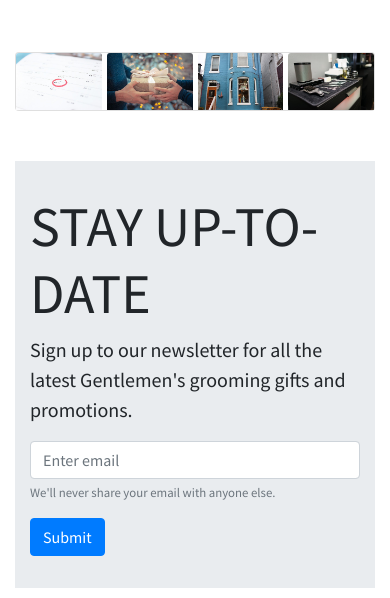
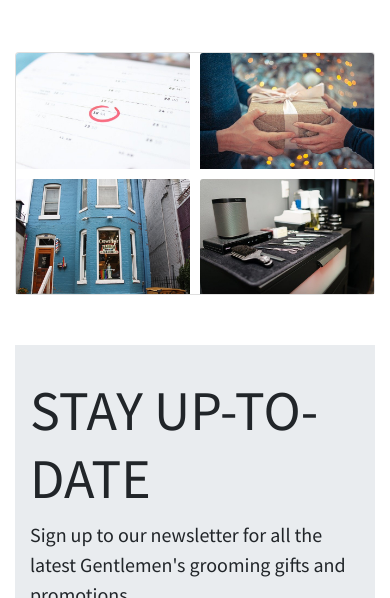
Before and after one commit to GitcrackerUK/Barber, a plain HTML site: page index.html in a window 390 px wide. Shown: the part 1009-1607 px from the top of the page. Drawn offline with nearby package versions, Linux system fonts and the light colour scheme.

Commit message:
grid cards @media

```diff
--- a/style.css
+++ b/style.css
@@ -89,6 +89,13 @@ body{
   margin-bottom: 50px;
   display: grid;
   grid-gap: 5px;
-  grid-template-columns: 1fr 1fr 1fr 1fr;
-  grid-template-rows: 1fr;
+  grid-template-columns:repeat(4 ,1fr);
+  grid-template-rows: auto;
 }
+@media only screen and (max-width: 1000px) {
+  #midcards{
+    grid-gap: 10px;
+    grid-template-columns:repeat(2 ,1fr);
+    grid-template-rows: auto;
+  }
+}
```
